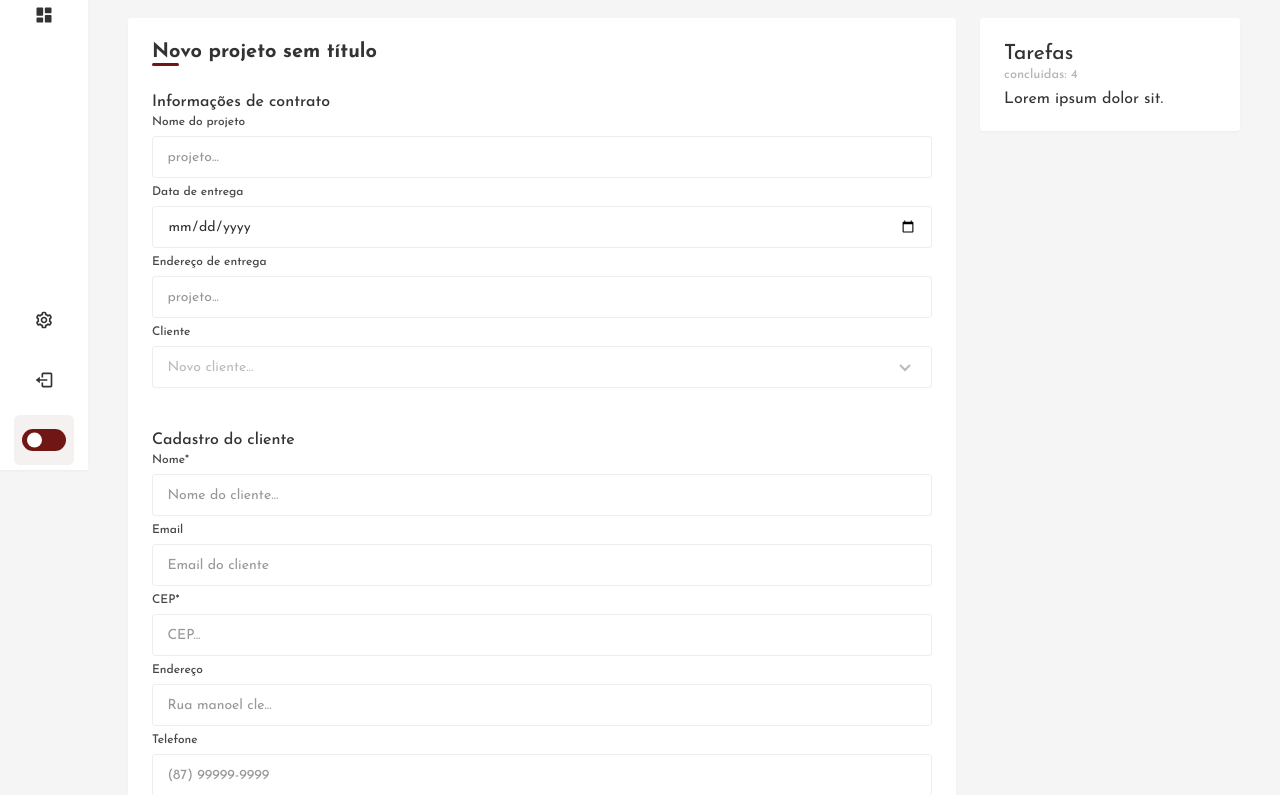
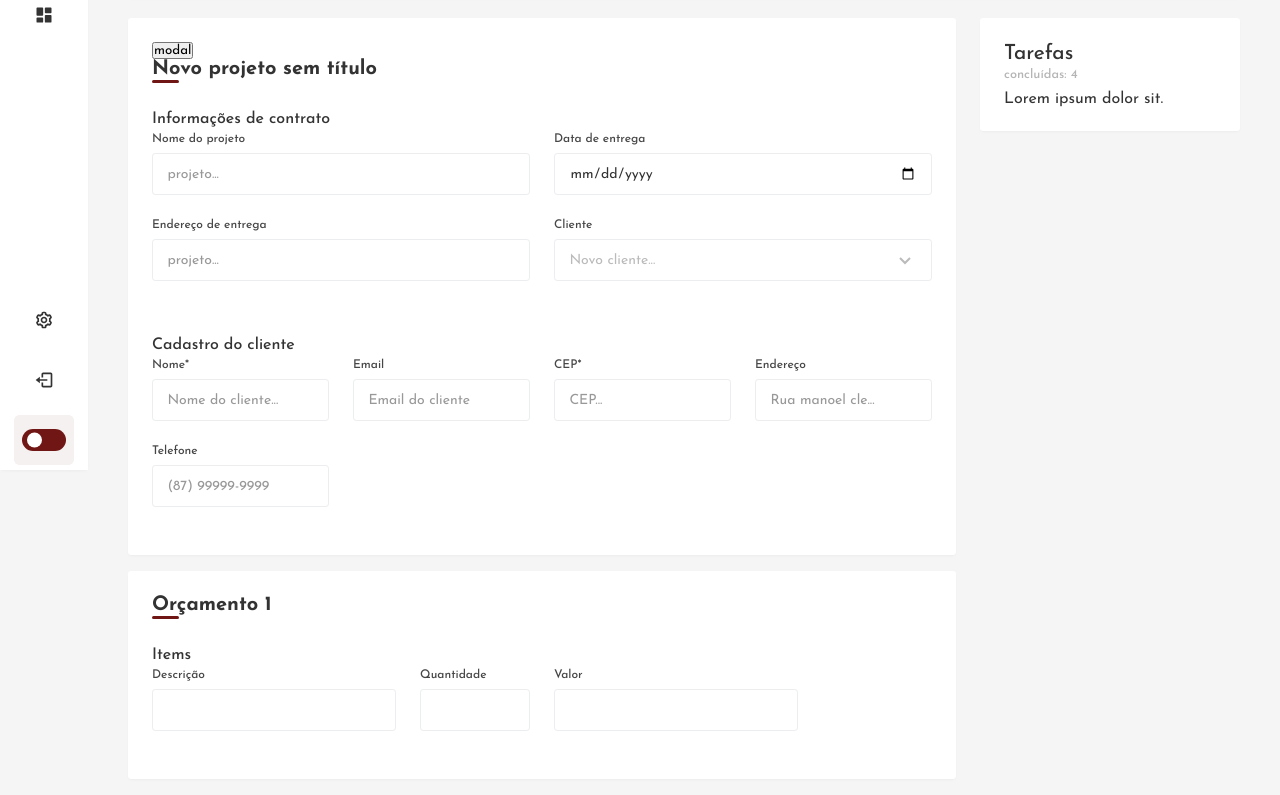
Before and after one commit to wevertonbruno/artesania, a React (Create React App) app: page /projetos/novo-projeto in a window 1280 px wide. Shown: the part 330-1125 px from the top of the page. Built offline with nearby package versions, Linux system fonts and the light colour scheme.

Commit message:
refactor: columns grid and add modal

```diff
--- a/src/components/form/index.tsx
+++ b/src/components/form/index.tsx
@@ -2,7 +2,6 @@ import React from "react";
 import * as Styled from "./styled";
 
 interface InputProps extends React.InputHTMLAttributes<HTMLInputElement> {
-  columnSize?: number;
   columnLg?: number;
   columnMd?: number;
   columnXl?: number;
@@ -27,19 +26,25 @@ interface FormProps extends Nested {
   title?: string;
 }
 
+function getGrid(type: string, size?: number): string {
+  return size ? ` col-${type}-${size}` : "";
+}
+
 // TODO: Add style for required inputs
 const Input = ({
   title,
-  columnSize,
   columnLg: lg,
   columnMd: md,
   columnXl: xl,
   columnSm: sm,
   ...inputProps
 }: InputProps) => {
-  const gridClass = `${xl && `col-xl-${xl}`}${lg && `col-lg-${lg}`}${
-    md && `col-md-${md}`
-  }${sm && `col-sm-${sm}`}`;
+  const gridClass =
+    getGrid("lg", lg) +
+    getGrid("md", md) +
+    getGrid("xl", xl) +
+    getGrid("sm", sm) +
+    " col-12";
 
   return (
     <Styled.InputField className={gridClass}>
--- a/src/components/form/styled.ts
+++ b/src/components/form/styled.ts
@@ -63,7 +63,11 @@ export const FormSection = styled.div`
   .input-field {
     flex: 1 1 calc(100% / ${(props) => props.$columns} - 0.91rem);
   } */
-export const Fields = styled.div``;
+export const Fields = styled.div`
+  > * {
+    margin-bottom: 1rem;
+  }
+`;
 
 export const InputField = styled.div`
   display: flex;
--- /dev/null
+++ b/src/components/modal/index.tsx
@@ -0,0 +1,37 @@
+import React, { useEffect, useRef, useState } from "react";
+import * as Styled from "./styled";
+import { Card, CardBody } from "../card";
+
+interface ModalProps {
+  isOpen: boolean;
+  onClose: () => void;
+  children: React.ReactNode | JSX.Element | JSX.Element[] | undefined;
+}
+
+function Modal({ isOpen, onClose, children }: ModalProps) {
+  const modalRef = useRef<HTMLDialogElement>(null);
+  const [open, setOpen] = useState<boolean>(isOpen);
+
+  const handleClose = () => {
+    setOpen(false);
+    onClose();
+  };
+
+  useEffect(() => {
+    if (isOpen) {
+      modalRef.current?.showModal();
+    } else {
+      modalRef.current?.close();
+    }
+  }, [isOpen]);
+
+  return (
+    <Styled.Container ref={modalRef} onClose={handleClose}>
+      <Card>
+        <CardBody>{children}</CardBody>
+      </Card>
+    </Styled.Container>
+  );
+}
+
+export default Modal;
--- /dev/null
+++ b/src/components/modal/styled.ts
@@ -0,0 +1,14 @@
+import styled from "styled-components";
+
+export const Container = styled.dialog`
+  &::backdrop {
+    background-color: rgba(0, 0, 0, 0.5);
+  }
+
+  border: none;
+  position: fixed;
+  top: 50%;
+  left: 50%;
+  transform: translate(-50%, -50%);
+  outline: none;
+`;
--- a/src/components/select/index.tsx
+++ b/src/components/select/index.tsx
@@ -14,6 +14,10 @@ interface ISelectProps {
   required?: boolean;
   value: string;
   name?: string;
+  columnLg?: number;
+  columnMd?: number;
+  columnXl?: number;
+  columnSm?: number;
   onChange: (e: SelectEvent) => void;
 }
 
@@ -24,6 +28,10 @@ export interface SelectEvent {
   };
 }
 
+function getGrid(type: string, size?: number): string {
+  return size ? ` col-${type}-${size}` : "";
+}
+
 //TODO - ADD TITLE
 
 function Select({
@@ -32,11 +40,21 @@ function Select({
   title,
   onChange,
   name,
+  columnLg: lg,
+  columnMd: md,
+  columnXl: xl,
+  columnSm: sm,
   required,
   value,
 }: ISelectProps) {
   const [expanded, setExpanded] = useState<boolean>(false);
   const [search, setSearch] = useState<string>("");
+  const gridClass =
+    getGrid("lg", lg) +
+    getGrid("md", md) +
+    getGrid("xl", xl) +
+    getGrid("sm", sm) +
+    " col-12";
 
   const selectRef = useOutsideClick(() => {
     setExpanded(false);
@@ -64,7 +82,10 @@ function Select({
   };
 
   return (
-    <Styled.Container className="dropdown input-field" ref={selectRef}>
+    <Styled.Container
+      className={`dropdown input-field ${gridClass}`}
+      ref={selectRef}
+    >
       {title && <label className="dropdown-title">{title}</label>}
       <input
         type="checkbox"
--- a/src/components/select/styled.ts
+++ b/src/components/select/styled.ts
@@ -6,7 +6,6 @@ export const Container = styled.div`
   display: flex;
   flex-direction: column;
   justify-content: end;
-  margin: 0.25rem 0;
 
   label {
     font-size: 0.75rem;
@@ -58,8 +57,8 @@ export const Container = styled.div`
     transform: scaleY(0);
     transform-origin: top;
     top: 100%;
-    left: 0;
-    width: 100%;
+    left: calc(1.5rem * 0.5);
+    width: calc(100% - 1.5rem);
     z-index: 10;
     border-radius: 0.25rem;
     border-top-left-radius: 0;
--- a/src/pages/projects/new.tsx
+++ b/src/pages/projects/new.tsx
@@ -9,6 +9,7 @@ import * as Styled from "./styled";
 import Form from "../../components/form";
 import Select, { SelectEvent } from "../../components/select";
 import EditableText from "../../components/editabletext";
+import Modal from "../../components/modal";
 
 const clientes = [
   {
@@ -38,6 +39,7 @@ interface FormData {
 }
 
 function ProjectNew() {
+  const [expanded, setExpanded] = useState(false);
   const [formData, setFormData] = useState<FormData>({
     cliente_id: "",
     title: "",
@@ -74,10 +76,14 @@ function ProjectNew() {
         </Styled.TitleWrapper>
       </SectionTitle>
       <SectionCover src="/project-cover.webp" alt="Projetos Capa" />
+      <Modal isOpen={expanded} onClose={() => setExpanded(false)}>
+        Olá
+      </Modal>
       <div className="row">
         <div className="col-xl-9">
           <Card className="mb-4">
             <CardBody>
+              <button onClick={() => setExpanded(true)}>modal</button>
               <Form.Container>
                 <Form.Title>
                   <div
@@ -95,7 +101,7 @@ function ProjectNew() {
                 <Form.Section title="Informações de contrato">
                   <Form.Fields>
                     <Form.Input
-                      columnSize={6}
+                      columnXl={6}
                       title="Nome do projeto"
                       type="text"
                       placeholder="projeto..."
@@ -103,7 +109,7 @@ function ProjectNew() {
                       onChange={handleChange}
                     />
                     <Form.Input
-                      columnSize={6}
+                      columnXl={6}
                       title="Data de entrega"
                       type="date"
                       name="data_entrega"
@@ -111,7 +117,7 @@ function ProjectNew() {
                       onChange={handleChange}
                     />
                     <Form.Input
-                      columnSize={6}
+                      columnXl={6}
                       title="Endereço de entrega"
                       type="text"
                       placeholder="projeto..."
@@ -119,6 +125,7 @@ function ProjectNew() {
                       onChange={handleChange}
                     />
                     <Select
+                      columnXl={6}
                       title="Cliente"
                       options={clientes}
                       value={formData.cliente_id}
@@ -132,7 +139,7 @@ function ProjectNew() {
                   <Form.Section title="Cadastro do cliente">
                     <Form.Fields>
                       <Form.Input
-                        columnSize={3}
+                        columnXl={3}
                         title="Nome"
                         type="text"
                         placeholder="Nome do cliente..."
@@ -141,7 +148,7 @@ function ProjectNew() {
                         required
                       />
                       <Form.Input
-                        columnSize={3}
+                        columnXl={3}
                         title="Email"
                         type="text"
                         placeholder="Email do cliente"
@@ -149,7 +156,7 @@ function ProjectNew() {
                         onChange={handleChange}
                       />
                       <Form.Input
-                        columnSize={3}
+                        columnXl={3}
                         title="CEP"
                         type="text"
                         placeholder="CEP..."
@@ -158,7 +165,7 @@ function ProjectNew() {
                         required
                       />
                       <Form.Input
-                        columnSize={3}
+                        columnXl={3}
                         title="Endereço"
                         type="text"
                         placeholder="Rua manoel cle..."
@@ -166,7 +173,7 @@ function ProjectNew() {
                         onChange={handleChange}
                       />
                       <Form.Input
-                        columnSize={3}
+                        columnXl={3}
                         title="Telefone"
                         type="text"
                         placeholder="(87) 99999-9999"
@@ -197,24 +204,24 @@ function ProjectNew() {
                 <Form.Section title="Items">
                   <Form.Fields>
                     <Form.Input
-                      columnSize={4}
+                      columnXl={4}
+                      title="Descrição"
+                      type="text"
+                      name="descricao"
+                      onChange={handleChange}
+                    />
+                    <Form.Input
+                      columnXl={2}
                       title="Quantidade"
                       type="number"
                       name="orcamento_quantidade[]"
                       onChange={handleChange}
                     />
                     <Form.Input
-                      columnSize={4}
+                      columnXl={4}
                       title="Valor"
                       type="number"
                       name="orcamento_valor[]"
-                      onChange={handleChange}
-                    />
-                    <Form.Input
-                      columnSize={4}
-                      title="Total"
-                      type="number"
-                      name="orcamento_total[]"
                       onChange={handleChange}
                     />
                   </Form.Fields>
```
Also changed, not shown: src/pages/projects/view.tsx (+12 -12 lines).
